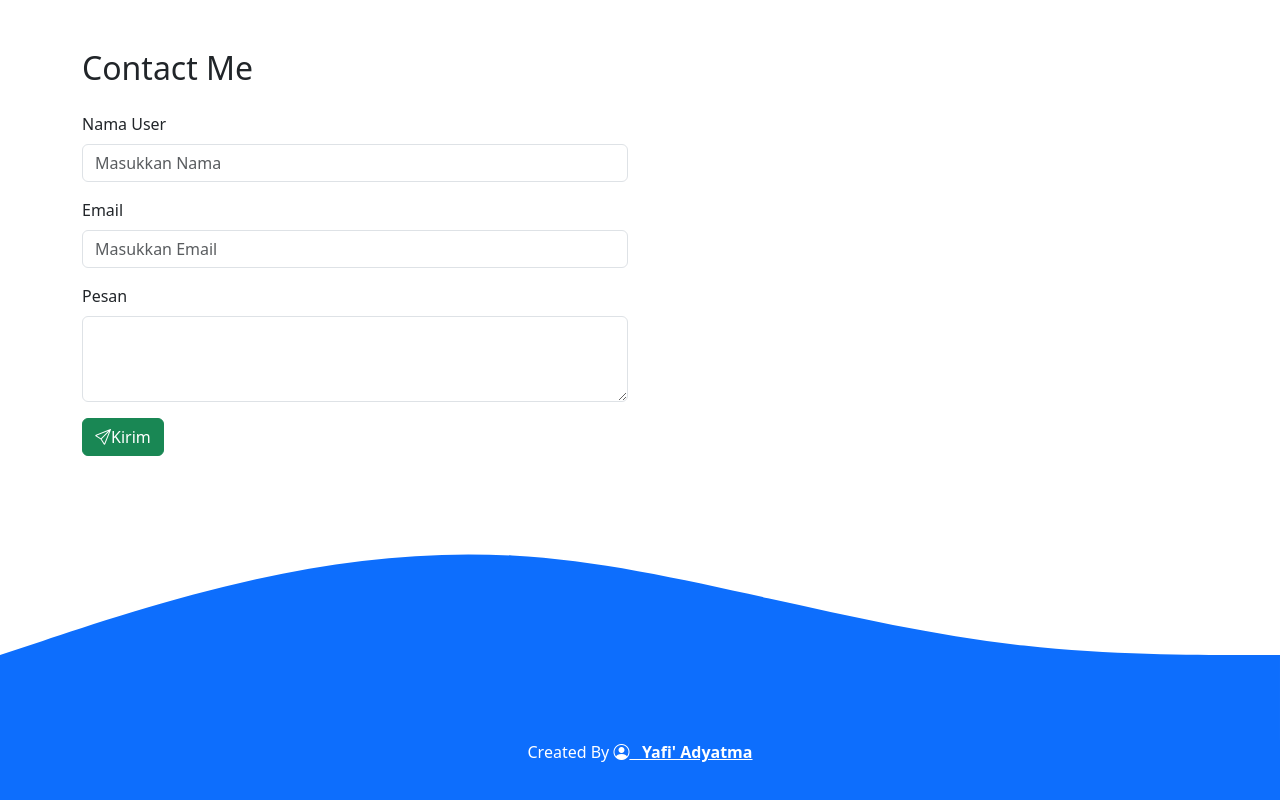
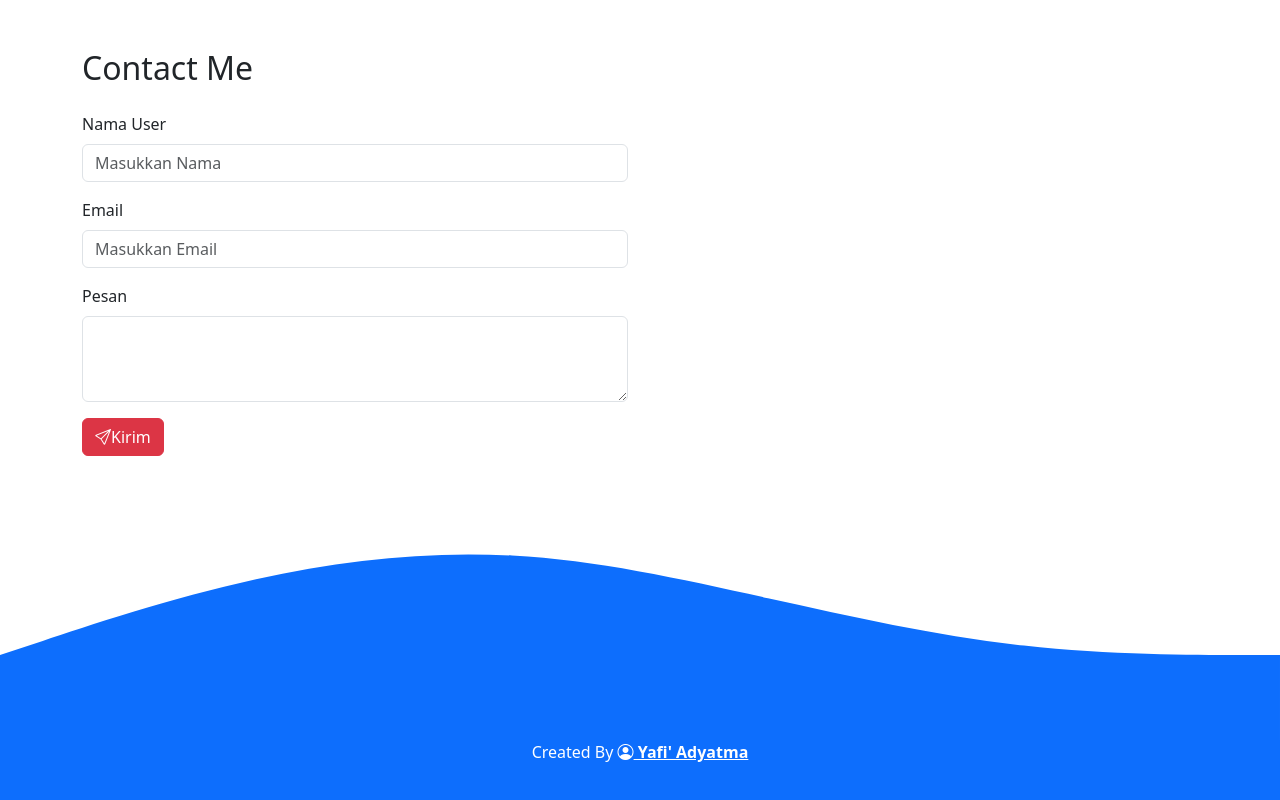
Before and after one commit to YafiAdyatma/yafiadyatma.github.io, a plain HTML site: page index.html in a window 1280 px wide. Shown: the part 2353-3153 px from the top of the page. Drawn offline with nearby package versions, Linux system fonts and the light colour scheme.

Commit message:
rubah warna tombol

```diff
--- a/index.html
+++ b/index.html
@@ -158,7 +158,7 @@
                 <label for="pesan" class="form-label">Pesan</label>
                 <textarea class="form-control" id="pesan" rows="3"></textarea>
               </div>
-              <button type="submit" class="btn btn-success"><i class="bi bi-send"></i>Kirim</button>
+              <button type="submit" class="btn btn-danger"><i class="bi bi-send"></i>Kirim</button>
             </form>
           </div>
         </div>
@@ -172,7 +172,7 @@
 
     <!-- Footer -->
     <footer class="bg-primary text-white text-center pb-4">
-      <p>Created By <a href="https://wa.me/6285607333056" class="text-white fw-bold"><i class="bi bi-person-circle"></i> &nbsp; Yafi' Adyatma</a></p>
+      <p>Created By <a href="https://wa.me/6285607333056" class="text-white fw-bold"><i class="bi bi-person-circle"></i> Yafi' Adyatma</a></p>
     </footer>
     <!-- End Footer -->
 
```
